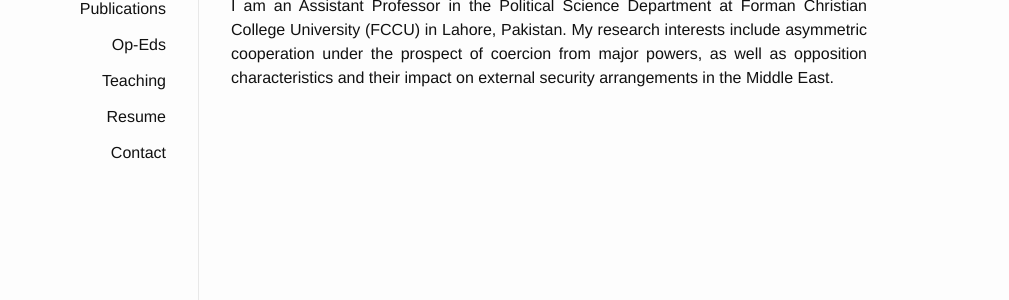
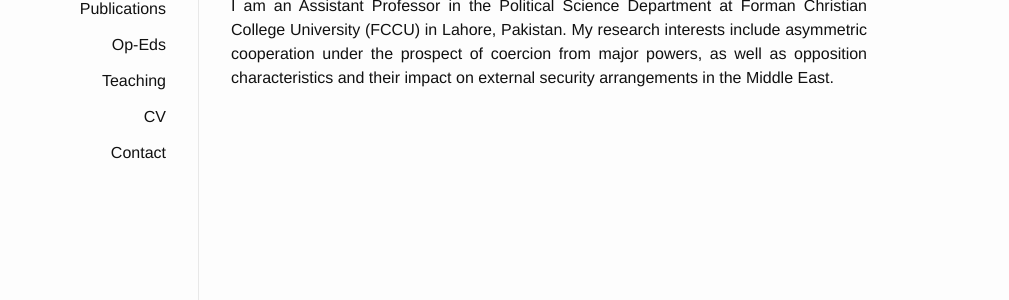
Before and after one commit to srmunir/srmunir.github.io, a Jekyll site: the page built from index.html, in a window 1280 px wide. Shown: the part 216-516 px from the top of the page, without its empty margins (191-1200 px from the left). Built offline with Jekyll 4.4.1, drawn with Linux system fonts in a browser that asks for light colours.

Commit message:
changed resume to CV

```diff
--- a/_includes/header.html
+++ b/_includes/header.html
@@ -16,7 +16,7 @@
     <a class="page-link" href="{{ "/publications" | prepend: site.baseurl }}">Publications</a>
         <a class="page-link" href="{{ "/articles" | prepend: site.baseurl }}">Op-Eds</a>
             <a class="page-link" href="{{ "/teaching" | prepend: site.baseurl }}">Teaching</a>
-    <a class="page-link" href="{{ "/resume" | prepend: site.baseurl }}">Resume</a>
+    <a class="page-link" href="{{ "/resume" | prepend: site.baseurl }}">CV</a>
             <a class="page-link" href="{{ "/contact" | prepend: site.baseurl }}">Contact</a>
 
 
```
